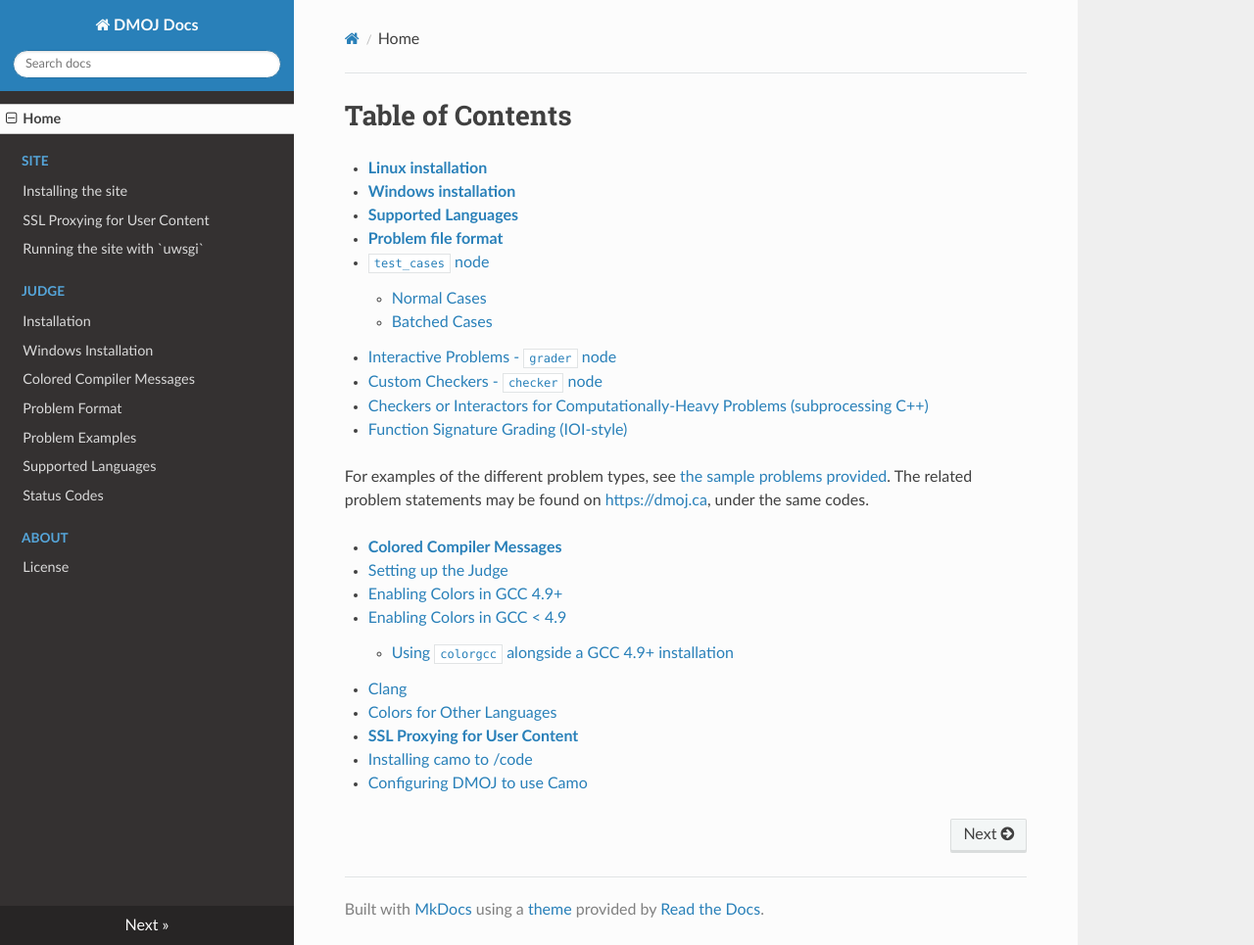
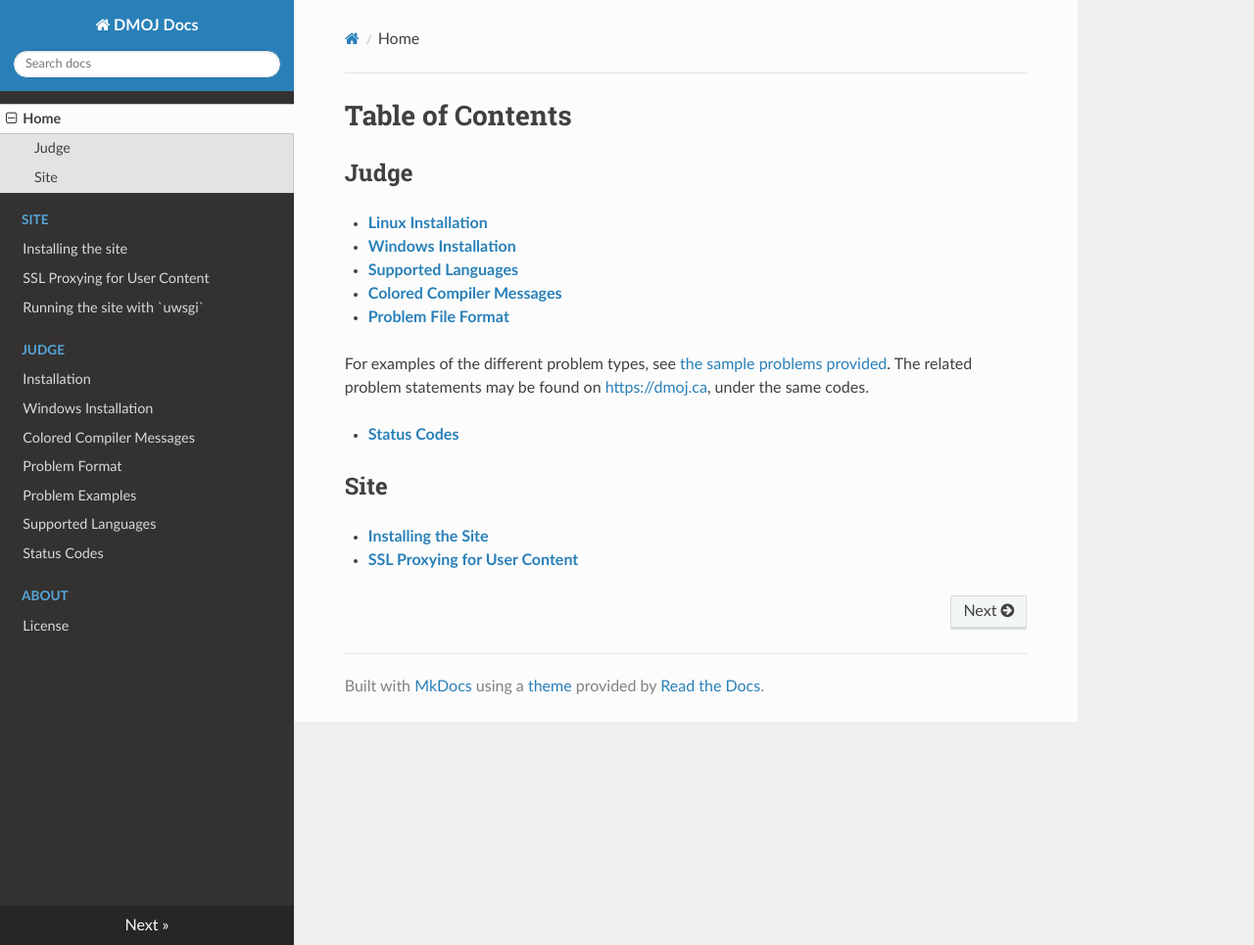
Before and after one commit to DMOJ/docs, an MkDocs documentation site: the page built from docs/index.md, in a window 1280 px wide and 965 px high. Shown: the whole window at 98% size. Built offline with MkDocs 1.6.1, drawn with Linux system fonts in a browser that asks for light colours; nearby versions of some CDN libraries; old or Windows-style settings are respelled for this version of MkDocs.

Commit message:
Fix up the table of contents

```diff
--- a/docs/index.md
+++ b/docs/index.md
@@ -1,29 +1,16 @@
 # Table of Contents
-- [**Linux installation**](judge/installation)
-- [**Windows installation**](judge/windows_installation)
 
+## Judge
+- [**Linux Installation**](judge/installation.md)
+- [**Windows Installation**](judge/windows_installation.md)
 - [**Supported Languages**](judge/supported_languages.md)
-- [**Problem file format**](judge/problem_format.md)
-  - [`test_cases` node](judge/problem_format/#test_cases)
-    - [Normal Cases](judge/problem_format/#normal-cases)
-    - [Batched Cases](judge/problem_format/#batched-cases)
-
-  - [Interactive Problems - `grader` node](judge/problem_format/#interactive-problems-grader)
-  - [Custom Checkers - `checker` node](judge/problem_format/#custom-checkers-checker)
-  - [Checkers or Interactors for Computationally-Heavy Problems (subprocessing C++)](judge/problem_format/#checkers-or-interactors-for-computationally-heavy-problems)
-  - [Function Signature Grading (IOI-style)](judge/problem_format/#function-signature-grading-ioi-style)
+- [**Colored Compiler Messages**](judge/colored_compiler_messages.md)
+- [**Problem File Format**](judge/problem_format.md)
 
 For examples of the different problem types, see [the sample problems provided](/problem_examples). The related problem statements may be found on [https://dmoj.ca](https://dmoj.ca), under the same codes.
 
-- [**Colored Compiler Messages**](judge/colored_compiler_messages)
-  - [Setting up the Judge](judge/colored_compiler_messages/#setting-up-the-judge)
-  - [Enabling Colors in GCC 4.9+](judge/colored_compiler_messages/#enabling-colors-in-gcc-49)
-  - [Enabling Colors in GCC < 4.9](judge/colored_compiler_messages/#enabling-colors-in-gcc-49_1)
-    - [Using `colorgcc` alongside a GCC 4.9+ installation](judge/colored_compiler_messages/#using-colorgcc-alongside-a-gcc-49-installation)
+- [**Status Codes**](judge/status_codes.md)
 
-  - [Clang](judge/colored_compiler_messages/#clang)
-  - [Colors for Other Languages](judge/colored_compiler_messages/#colors-for-other-languages)
-
-- [**SSL Proxying for User Content**](/ssl_content_proxy)
-  - [Installing camo to /code](site/ssl_content_proxy/#installing-camo-to-code)
-  - [Configuring DMOJ to use Camo](site/ssl_content_proxy/#configuring-dmoj-to-use-camo)
+## Site
+- [**Installing the Site**](site/installation.md)
+- [**SSL Proxying for User Content**](site/ssl_content_proxy.md)
```
